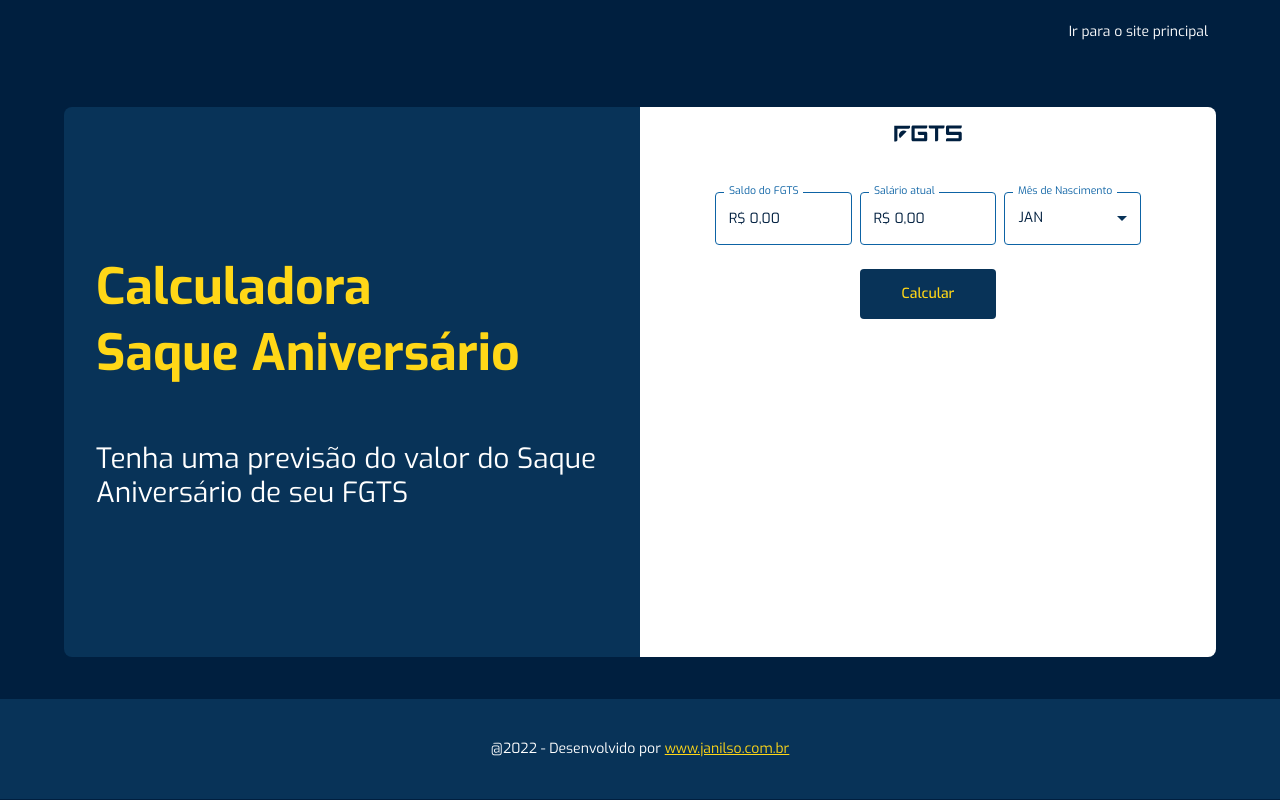
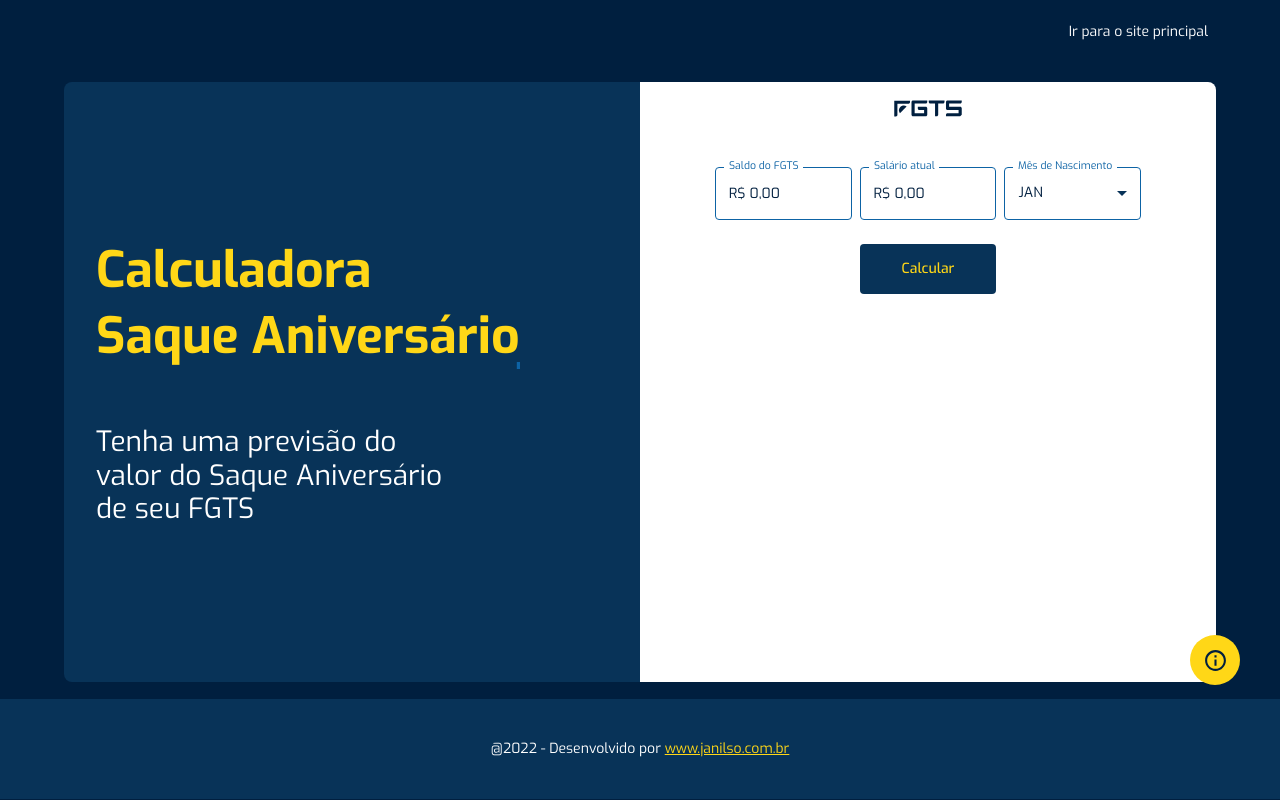
Before and after one commit to Janilso/calculadora_saque_aniversario, a React (Create React App) app: page / in a window 1280 px wide. Built offline with nearby package versions, Linux system fonts and the light colour scheme.

Commit message:
update site

```diff
--- a/package.json
+++ b/package.json
@@ -1,6 +1,6 @@
 {
   "name": "calculadora_saque_aniversario",
-  "version": "0.1.0",
+  "version": "1.0.0",
   "private": true,
   "dependencies": {
     "@emotion/react": "^11.9.3",
--- /dev/null
+++ b/src/components/ButtonAbout/index.tsx
@@ -0,0 +1,106 @@
+/* eslint-disable @typescript-eslint/no-explicit-any */
+import {
+    Box,
+    Button,
+    ButtonBase,
+    Dialog,
+    DialogActions,
+    DialogContent,
+    DialogContentText,
+    DialogTitle,
+    Link,
+    Slide,
+    Typography,
+} from '@mui/material';
+import React from 'react';
+import { TransitionProps } from '@mui/material/transitions';
+import { IconWarning } from '../../assets/icons';
+import { styles } from './styles';
+
+const Transition = React.forwardRef(
+    (
+        props: TransitionProps & {
+            children: React.ReactElement<any, any>;
+        },
+        ref: React.Ref<unknown>,
+    ) => {
+        return <Slide direction="up" ref={ref} {...props} />;
+    },
+);
+
+function ButtonAbout() {
+    const [open, setOpen] = React.useState(false);
+
+    const handleClickOpen = () => setOpen(true);
+    const handleClose = () => setOpen(false);
+
+    return (
+        <>
+            <Box sx={styles.root} component={ButtonBase} onClick={handleClickOpen}>
+                <IconWarning />
+                <Typography sx={styles.text} variant="body2">
+                    SOBRE
+                </Typography>
+            </Box>
+            <Dialog
+                open={open}
+                TransitionComponent={Transition}
+                keepMounted
+                maxWidth="md"
+                onClose={handleClose}
+            >
+                <DialogTitle sx={styles.modalTitle}>Sobre o site e cálculos</DialogTitle>
+                <DialogContent>
+                    <DialogContentText sx={styles.modalText}>
+                        O site Calculadora Saque Aniversário não tem qualquer relação com a
+                        instituição bancária CAIXA ou qualquer órgão governamental ou financeiro. O
+                        site não armazena qualquer tipo de dado fornecido pelo usuário. Todos os
+                        dados solicitados são para uso exclusivo de nossa calculadora do Saque
+                        Aniversário.
+                    </DialogContentText>
+                    <DialogContentText sx={styles.modalText}>
+                        O cálculo do Saque Aniversário é uma previsão não oficial de quanto você
+                        poderá sacar no seu mês de aniversário, tendo como base o valor atual de seu
+                        saldo do FGTS, seu salário bruto mensal e o seu mês de nascimento. O cálculo
+                        é feito da seguinte forma: primeiro, verificamos quanto tempo falta para o
+                        seu mês de aniversário. Essa quantidade é multiplicada pelo valor de 8% de
+                        seu salário bruto (que é o valor depositado mensalmente pela empresa em que
+                        você trabalha na sua conta do FGTS). O resultado desse cálculo inicial é a{' '}
+                        <b>Soma de lançamentos</b> futuros de saldo em sua conta do FGTS até sua
+                        data de aniversário (levando em consideração que seu salário não será
+                        alterado nesse período). Após determinarmos o valor total que você
+                        provavelmente terá em sua conta do FGTS no futuro, somamos esse valor ao{' '}
+                        <b>Saldo do FGTS</b> atual que está em sua conta. O{' '}
+                        <b>Somatório total com os lançamentos</b> (incluindo o futuro e atual saldo)
+                        é usado para determinar em qual alíquota seu saldo se enquadra, de acordo
+                        com a tabela fornecida pela CAIXA
+                        <Link
+                            target="_blank"
+                            href="https://www.caixa.gov.br/beneficios-trabalhador/fgts/saque-FGTS/Paginas/default.aspx"
+                        >
+                            (você pode consultar clicando aqui)
+                        </Link>
+                        . Por fim após essa verificação podemos determinar o valor que você sacará
+                        em seu mês de aniversário.
+                    </DialogContentText>
+                    <DialogContentText sx={styles.modalText}>
+                        Vale frisar que esse <b>cálculo não é oficial</b>. É somente uma previsão
+                        aproximada de quanto você poderá sacar de saldo em sua conta do FGTS.
+                    </DialogContentText>
+                </DialogContent>
+                <DialogActions>
+                    <Button
+                        data-gtm-type="click"
+                        data-gtm-clicktype="button"
+                        data-gtm-name="modal-entendi"
+                        onClick={handleClose}
+                    >
+                        Entendi
+                    </Button>
+                </DialogActions>
+            </Dialog>
+        </>
+    );
+}
+
+export default ButtonAbout;
--- /dev/null
+++ b/src/components/ButtonAbout/styles.ts
@@ -0,0 +1,66 @@
+import { alpha } from '@mui/material';
+import { TypeStyles } from '../../theme/typeStyles';
+
+export const styles: TypeStyles = {
+    root: {
+        position: 'fixed',
+        right: { xs: 20, sm: 40 },
+        bottom: { xs: 40, sm: 70, md: 115 },
+        borderRadius: 50,
+        width: 50,
+        height: 50,
+        bgcolor: 'appColors.secondary',
+        display: 'flex',
+        justifyContent: 'center',
+        alignItems: 'center',
+        transition: 'all 0.2s ease-out',
+
+        '& p': {
+            display: 'none',
+        },
+        '& svg': {
+            width: 25,
+            minWidth: 25,
+            height: 25,
+        },
+        '&:hover': {
+            cursor: 'pointer',
+            width: { xs: 50, sm: 125 },
+            px: 3,
+
+            '& p': {
+                display: { xs: 'none', sm: 'block' },
+            },
+        },
+    },
+
+    text: {
+        color: 'appColors.primary',
+        fontWeight: 600,
+        lineHeight: '23px',
+        ml: 1,
+    },
+
+    modalTitle: (theme) => ({
+        color: 'appColors.primaryLight',
+        fontSize: 32,
+        fontWeight: 700,
+        borderBottom: '1px solid',
+        borderColor: alpha(theme.appColors.primary, 0.25),
+        mb: 3,
+    }),
+
+    modalText: {
+        color: 'appColors.primary',
+        '& a': {
+            fontStyle: 'italic',
+            color: 'appColors.primary',
+            '&:after': {
+                bgcolor: 'appColors.primary',
+            },
+        },
+        '&:not(:first-of-type)': {
+            mt: 2,
+        },
+    },
+};
--- a/src/pages/Home/index.tsx
+++ b/src/pages/Home/index.tsx
@@ -8,6 +8,7 @@
 import { getOptionMonth } from '../../utils/functions';
 import { removeMoneyFormat } from '../../utils/normalizers';
 import { styles } from './styles';
+import ButtonAbout from '../../components/ButtonAbout';
 
 type FormValues = {
     saldoFgts: string;
@@ -59,7 +60,7 @@
                         <Typography sx={styles.title}>
                             Calculadora <br /> Saque Aniversário
                         </Typography>
-                        <Typography variant={variant}>
+                        <Typography sx={styles.subtitle} variant={variant}>
                             Tenha uma previsão do valor do Saque Aniversário de seu FGTS
                         </Typography>
                     </Grid>
@@ -126,6 +127,7 @@
                     </Grid>
                 </Grid>
             </Container>
+            <ButtonAbout />
         </Grid>
     );
 }
--- a/src/pages/Home/styles.ts
+++ b/src/pages/Home/styles.ts
@@ -14,7 +14,7 @@
         mb: { xs: 8, md: 0 },
     },
     containerLeft: {
-        height: { xs: 'inital', md: 550 },
+        height: { xs: 'inital', md: 600 },
         bgcolor: {
             xs: 'transparent',
             md: 'appColors.primaryMedium',
@@ -26,13 +26,17 @@
         my: { xs: 2, md: 0 },
     },
     containerRight: {
-        height: { sx: 'inital', md: 550 },
+        height: { sx: 'inital', md: 600 },
         bgcolor: 'appColors.white',
         p: 2,
         borderRadius: { xs: '8px', md: '0 8px 8px 0' },
         display: 'flex',
         flexDirection: 'column',
         alignItems: 'center',
+
+        '& #icon-fgts': {
+            minHeight: 21,
+        },
     },
     itensForm: {
         justifyContent: 'center',
@@ -45,7 +49,7 @@
             flex: 1,
         },
     },
-    title: {
+    title: (theme) => ({
         color: 'appColors.secondary',
         fontWeight: 700,
         fontSize: { xs: 28, sm: 40, md: 50 },
@@ -54,6 +58,45 @@
         br: {
             display: { xs: 'none', sm: 'block' },
         },
+        '&:after': {
+            content: "''",
+            display: 'block',
+            position: 'absolute',
+            bottom: { xs: -5, lg: 0 },
+            right: 0,
+            width: 80,
+            height: { xs: 5, sm: 7 },
+            bgcolor: 'appColors.primaryLight',
+            animation: 'animation-line 7s cubic-bezier(0, 0, 0.03, 0.9) infinite',
+        },
+        '@keyframes animation-line': {
+            '0%, 44%, 88.1%, 100%': {
+                transformOrigin: 'left',
+            },
+            '0%, 100%, 88%': {
+                transform: 'scaleX(0)',
+            },
+            '44.1%, 88%': {
+                transformOrigin: 'right',
+            },
+            '33%, 44%': {
+                transform: 'scaleX(1)',
+            },
+        },
+        [theme.breakpoints.between(901, 1024)]: {
+            '&:after': {
+                left: 183,
+            },
+        },
+        [theme.breakpoints.down(431)]: {
+            '&:after': {
+                left: 68,
+            },
+        },
+    }),
+    subtitle: {
+        maxWidth: { xs: 'initial', md: 370 },
+        mt: { xs: 2, md: 0 },
     },
     formContainer: {
         mt: 6,
--- a/src/theme/index.ts
+++ b/src/theme/index.ts
@@ -262,6 +262,51 @@
                     },
                 },
             },
+            MuiDialog: {
+                styleOverrides: {
+                    container: {
+                        '@media only screen and (max-width: 600px)': {
+                            alignItems: 'flex-end',
+                        },
+                    },
+                    paper: {
+                        backgroundColor: 'white',
+                        padding: '52px 48px',
+                        borderRadius: 8,
+
+                        '@media only screen and (max-width: 600px)': {
+                            margin: 0,
+                            maxHeight: '75vh',
+                            padding: '24px 16px',
+                        },
+                    },
+                },
+            },
+            MuiDialogActions: {
+                styleOverrides: {
+                    root: {
+                        '@media only screen and (max-width: 600px)': {
+                            justifyContent: 'center',
+                        },
+                    },
+                    spacing: {
+                        padding: 0,
+                        paddingTop: 32,
+                    },
+                },
+            },
+            MuiDialogTitle: {
+                styleOverrides: {
+                    root: { padding: 0 },
+                },
+            },
+            MuiDialogContent: {
+                styleOverrides: {
+                    root: {
+                        padding: 0,
+                    },
+                },
+            },
         },
     },
     ptBR,
```
Also changed, not shown: src/assets/icons/iconFgts.svg.
